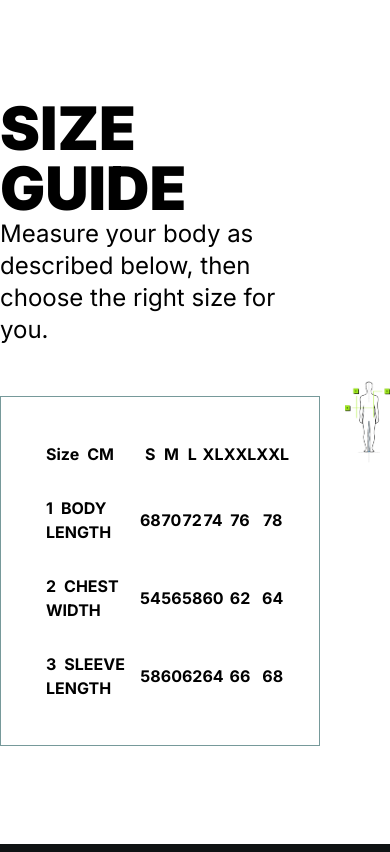
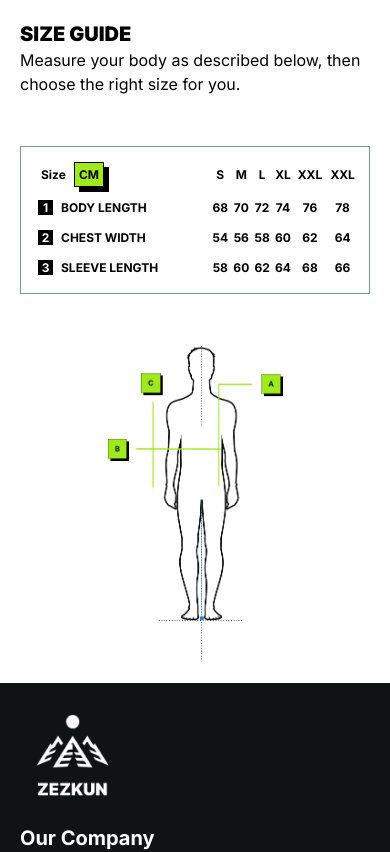
Before and after one commit to RoyhanRPL2/ZEZKUN, a Vue app: page /size-guide in a window 390 px wide. Shown: the top 852 px of the page. Built offline with nearby package versions, Linux system fonts and the light colour scheme.

Commit message:
add: [JK] responsive screen size guide

```diff
--- a/src/views/SizeGuide.vue
+++ b/src/views/SizeGuide.vue
@@ -1,58 +1,58 @@
 <template>
-    <div class="h-screen bg-white flex flex-row items-center justify-center gap-[25px]">
+    <div class="h-full bg-white flex flex-col lg:flex-row items-center justify-center gap-[50px] p-5 lg:py-10 sm:p-20">
         <div class="flex flex-col gap-[50px]">
             <div class="text">
-                <h1 class="font-black text-6xl text-black">SIZE GUIDE</h1>
-                <p class="text-black text-2xl">Measure your body as described below, then choose the right size for you.
+                <h1 class="font-black text-xl sm:text-3xl lg:text-6xl text-black">SIZE GUIDE</h1>
+                <p class="text-black text-base sm:text-xl lg:text-2xl">Measure your body as described below, then choose the right size for you.
                 </p>
             </div>
-            <div class="p-[30px] border-[#76999A] border">
-                <table class="table-auto w-full border-spacing-[43px]">
+            <div class="p-[10px] sm:p-[30px] border-[#76999A] border">
+                <table class="table-auto w-full sm:border-spacing-[43px]">
                     <thead>
                         <tr>
-                            <th class="text-start p-[15px] font-bold text-black text-base">Size<span class="ml-2">CM</span></th>
-                            <th class="font-bold text-black text-base">S</th>
-                            <th class="font-bold text-black text-base">M</th>
-                            <th class="font-bold text-black text-base">L</th>
-                            <th class="font-bold text-black text-base">XL</th>
-                            <th class="font-bold text-black text-base">XXL</th>
-                            <th class="font-bold text-black text-base">XXL</th>
+                            <th class="text-start p-[10px] sm:p-[15px] font-bold text-black text-xs sm:text-base">Size<span style="box-shadow: 5px 5px 0px 0px #000;" class="ml-2 sm:ml-5 p-1 sm:p-2 bg-[#9FEA1C] border-[0.5px] border-black">CM</span></th>
+                            <th class="font-bold text-black text-xs sm:text-base">S</th>
+                            <th class="font-bold text-black text-xs sm:text-base">M</th>
+                            <th class="font-bold text-black text-xs sm:text-base">L</th>
+                            <th class="font-bold text-black text-xs sm:text-base">XL</th>
+                            <th class="font-bold text-black text-xs sm:text-base">XXL</th>
+                            <th class="font-bold text-black text-xs sm:text-base">XXL</th>
                         </tr>
                     </thead>
                     <tbody>
                         <tr>
-                            <td class="p-[15px] font-bold text-black text-base"><span class="mr-2">1</span>BODY LENGTH</td>
-                            <td class="text-center font-bold text-black text-base">68</td>
-                            <td class="text-center font-bold text-black text-base">70</td>
-                            <td class="text-center font-bold text-black text-base">72</td>
-                            <td class="text-center font-bold text-black text-base">74</td>
-                            <td class="text-center font-bold text-black text-base">76</td>
-                            <td class="text-center font-bold text-black text-base">78</td>
+                            <td class="p-[7px] sm:p-[15px] font-bold text-black text-xs sm:text-base"><span class="mr-2 sm:mr-5 text-center text-white inline-block w-[15px] h-[15px] sm:w-[25px] sm:h-[25px] bg-black">1</span>BODY LENGTH</td>
+                            <td class="text-center font-bold text-black text-xs sm:text-base">68</td>
+                            <td class="text-center font-bold text-black text-xs sm:text-base">70</td>
+                            <td class="text-center font-bold text-black text-xs sm:text-base">72</td>
+                            <td class="text-center font-bold text-black text-xs sm:text-base">74</td>
+                            <td class="text-center font-bold text-black text-xs sm:text-base">76</td>
+                            <td class="text-center font-bold text-black text-xs sm:text-base">78</td>
                         </tr>
                         <tr>
-                            <td class="p-[15px] font-bold text-black text-base ml-2"><span class="mr-2">2</span>CHEST WIDTH</td>
-                            <td class="text-center font-bold text-black text-base">54</td>
-                            <td class="text-center font-bold text-black text-base">56</td>
-                            <td class="text-center font-bold text-black text-base">58</td>
-                            <td class="text-center font-bold text-black text-base">60</td>
-                            <td class="text-center font-bold text-black text-base">62</td>
-                            <td class="text-center font-bold text-black text-base">64</td>
+                            <td class="p-[7px] sm:p-[15px] font-bold text-black text-xs sm:text-base ml-2"><span class="mr-2 sm:mr-5 text-center text-white inline-block w-[15px] h-[15px] sm:w-[25px] sm:h-[25px] bg-black">2</span>CHEST WIDTH</td>
+                            <td class="text-center font-bold text-black text-xs sm:text-base">54</td>
+                            <td class="text-center font-bold text-black text-xs sm:text-base">56</td>
+                            <td class="text-center font-bold text-black text-xs sm:text-base">58</td>
+                            <td class="text-center font-bold text-black text-xs sm:text-base">60</td>
+                            <td class="text-center font-bold text-black text-xs sm:text-base">62</td>
+                            <td class="text-center font-bold text-black text-xs sm:text-base">64</td>
                         </tr>
                         <tr>
-                            <td class="p-[15px] font-bold text-black text-base ml-2"><span class="mr-2">3</span>SLEEVE LENGTH</td>
-                            <td class="text-center font-bold text-black text-base">58</td>
-                            <td class="text-center font-bold text-black text-base">60</td>
-                            <td class="text-center font-bold text-black text-base">62</td>
-                            <td class="text-center font-bold text-black text-base">64</td>
-                            <td class="text-center font-bold text-black text-base">66</td>
-                            <td class="text-center font-bold text-black text-base">68</td>
+                            <td class="p-[7px] sm:p-[15px] font-bold text-black text-xs sm:text-base ml-2"><span class="mr-2 sm:mr-5 text-center text-white inline-block w-[15px] h-[15px] sm:w-[25px] sm:h-[25px] bg-black">3</span>SLEEVE LENGTH</td>
+                            <td class="text-center font-bold text-black text-xs sm:text-base">58</td>
+                            <td class="text-center font-bold text-black text-xs sm:text-base">60</td>
+                            <td class="text-center font-bold text-black text-xs sm:text-base">62</td>
+                            <td class="text-center font-bold text-black text-xs sm:text-base">64</td>
+                            <td class="text-center font-bold text-black text-xs sm:text-base">68</td>
+                            <td class="text-center font-bold text-black text-xs sm:text-base">66</td>
                         </tr>
                     </tbody>
                 </table>
             </div>
         </div>
-        <div class="image">
-            <img src="/src/assets/images/size-guide.png" alt="">
+        <div class="w-[50%] sm:w-fit">
+            <img class="object-cover" src="/src/assets/images/size-guide.png" alt="">
         </div>
     </div>
 </template>
```
